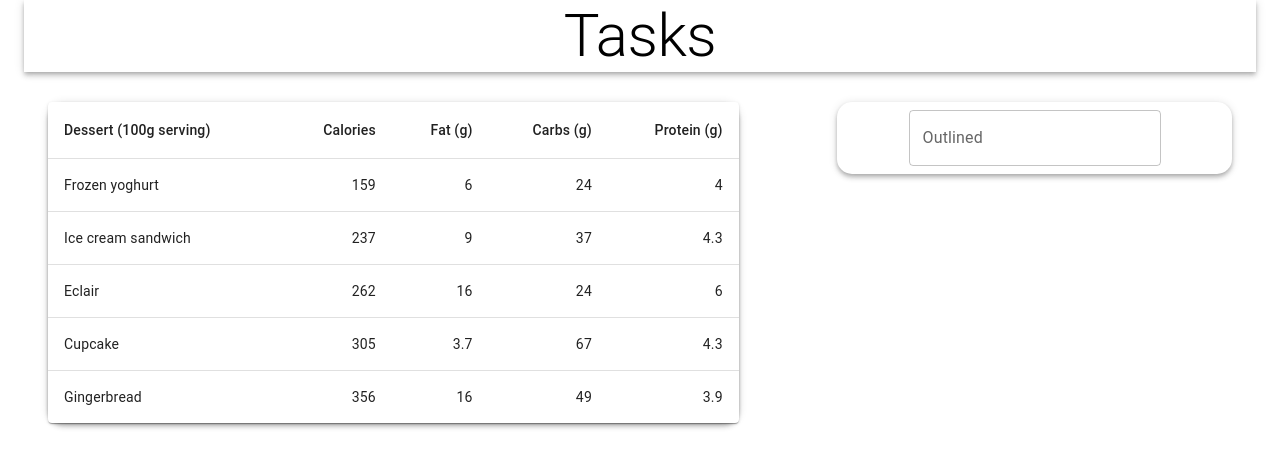
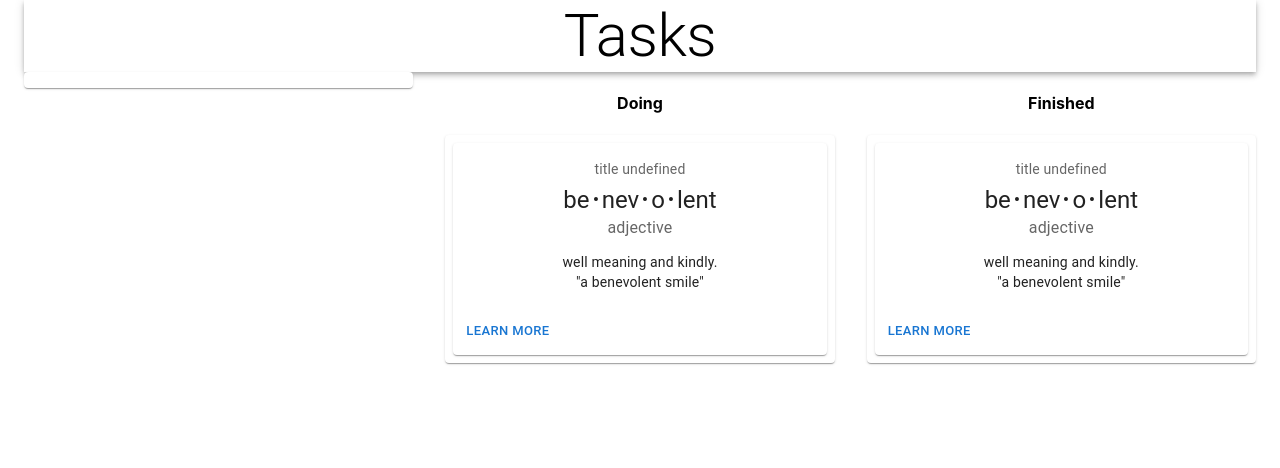
Before and after one commit to rkaufusi/PM-kanban, a React (Create React App) app in the folder client/: page / in a window 1280 px wide. Shown: the top 468 px of the page. Built offline with nearby package versions, Linux system fonts and the light colour scheme.

Commit message:
added columns and task cards

```diff
--- a/client/src/App.js
+++ b/client/src/App.js
@@ -4,31 +4,29 @@ import './App.css';
 import Task from './components/showTask/showTask.js';
 import CreateTask from './components/createTask/createTask.js'
 import useStyles from './styles.js'
+import TaskColumn from './components/column/taskColumn.js'
+import {useState} from 'react';
+/*     column: String,
+    project: String,
+    progress: String,
+    title: String,
+    description: String, */
 
 function App() {
   const classes = useStyles();
+  const [taskList, setTaskList] = useState([
+    {column: "To Do", project: "React Project", title: "Task 1", dsecription: "Plan out component flow"},
+    {column: "To Do", project: "React Project", title: "Task 2", dsecription: "Draw app look and feel"},
+    {column: "To Do", project: "React Project", title: "Task 3", dsecription: "intiitialize git repo"},
+  ]);
   return (
     <div className="App">
       <Container maxWidth="lg">
         <AppBar className={classes.AppBar} position="static" color="inherit">
           <Typography className={classes.heading} variant="h2" align="center">Tasks</Typography>
         </AppBar>
-        <Grow in>
-          <Container>
-            <Grid container justify="space-between" alignItems="stetch">
-              <Grid item xs={12} sm={7}>
-                <AppBar className={classes.appBar} position="static" color="inherit">
-                  <Task />
-                </AppBar>
-              </Grid>
-              <Grid item xs={12} sm={4}>
-                <AppBar className={classes.appBar} position="static" color="inherit">
-                  <CreateTask />
-                </AppBar>
-              </Grid>
-            </Grid>
-          </Container>
-        </Grow>
+        <TaskColumn tasksList={taskList}/>
+
       </Container>
     </div>
   );
--- /dev/null
+++ b/client/src/components/column/taskCard.js
@@ -0,0 +1,48 @@
+import * as React from 'react';
+import Box from '@mui/material/Box';
+import Card from '@mui/material/Card';
+import CardActions from '@mui/material/CardActions';
+import CardContent from '@mui/material/CardContent';
+import Button from '@mui/material/Button';
+import Typography from '@mui/material/Typography';
+import {useEffect} from 'react';
+
+const bull = (
+  <Box
+    component="span"
+    sx={{ display: 'inline-block', mx: '2px', transform: 'scale(0.8)' }}
+  >
+    •
+  </Box>
+);
+
+export default function TaskCard({taskInfo}) {
+    console.log("taskInfo " + taskInfo);
+
+  return (
+      <>
+    <Card sx={{ minWidth: 100 }}>
+        <CardContent>
+        <Typography sx={{ fontSize: 14 }} color="text.secondary" gutterBottom>
+        {"title " + taskInfo}
+       </Typography>
+       <Typography variant="h5" component="div">
+         be{bull}nev{bull}o{bull}lent
+       </Typography>
+       <Typography sx={{ mb: 1.5 }} color="text.secondary">
+         adjective
+       </Typography>
+       <Typography variant="body2">
+         well meaning and kindly.
+         <br />
+         {'"a benevolent smile"'}
+       </Typography>
+       </CardContent>
+
+      <CardActions>
+        <Button size="small">Learn More</Button>
+      </CardActions>
+    </Card>
+    </>
+  );
+}
--- /dev/null
+++ b/client/src/components/column/taskColumn.js
@@ -0,0 +1,42 @@
+import * as React from 'react';
+import { styled } from '@mui/material/styles';
+import Box from '@mui/material/Box';
+import Paper from '@mui/material/Paper';
+import Grid from '@mui/material/Grid';
+import TaskCard from './taskCard.js'
+
+const Item = styled(Paper)(({ theme }) => ({
+  ...theme.typography.body2,
+  padding: theme.spacing(1),
+  textAlign: 'center',
+  color: theme.palette.text.secondary,
+}));
+
+export default function TaskColumn({tasksList}) {
+  console.log(tasksList)
+
+  return (
+    <Box sx={{ flexGrow: 1 }}>
+      <Grid container spacing={4}>
+        <Grid item xs={4}>
+        <Item>
+        {tasksList.map((value) => {
+            console.log(value.title);
+
+            <TaskCard taskInfo={value.title}/>
+
+        })}
+        </Item>
+        </Grid>
+        <Grid item xs={4}>
+        <h4>Doing</h4>
+          <Item><TaskCard /></Item>
+        </Grid>
+        <Grid item xs={4}>
+        <h4>Finished</h4>
+        <Item><TaskCard /></Item>
+        </Grid>
+      </Grid>
+    </Box>
+  );
+}
```
